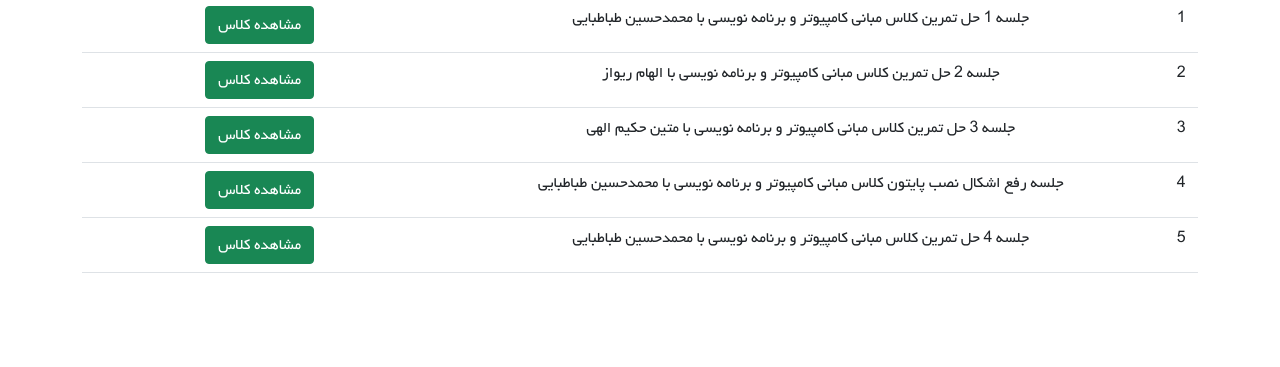
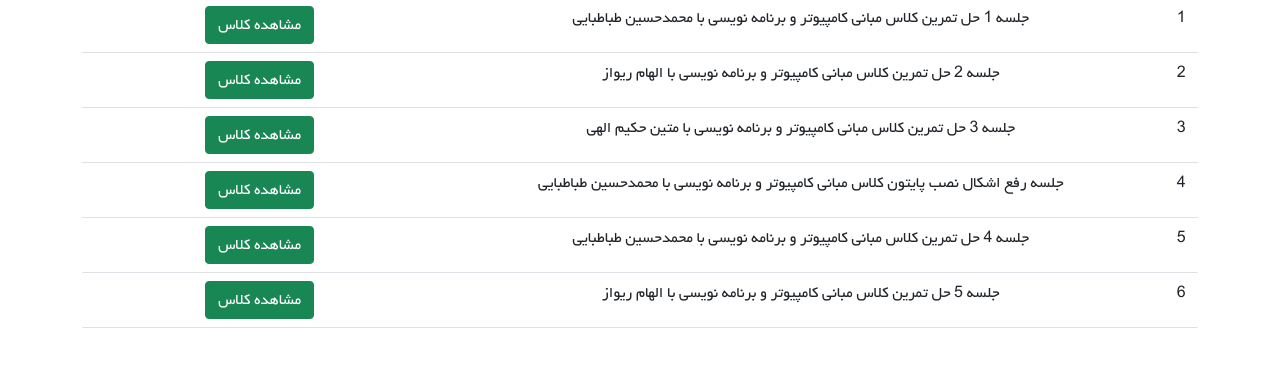
Before and after one commit to mtabatabaeifard/focp-1402, a plain HTML site: page recordings.html in a window 1280 px wide. Shown: the part 175-542 px from the top of the page. Drawn offline with nearby package versions, Linux system fonts and the light colour scheme.

Commit message:
Update recordings.html

```diff
--- a/recordings.html
+++ b/recordings.html
@@ -180,6 +180,26 @@
             </td>
           </tr>
 
+          <tr>
+            <td>6</td>
+            <td>
+              جلسه 5 حل تمرین کلاس مبانی کامپیوتر و برنامه نویسی با الهام ریواز
+            </td>
+            <td>
+              <button
+                type="button"
+                class="btn btn-success"
+                onclick=" window.open(
+                'https://vc.itshirazu.ir/playback/presentation/2.3/3a82faf266e025e400e4903f42e89f5601628931-1700731938442'
+                ,
+                '_blank'
+              ); "
+              >
+                مشاهده کلاس
+              </button>
+            </td>
+          </tr>
+
         </tbody>
       </table>
     </section>
```
